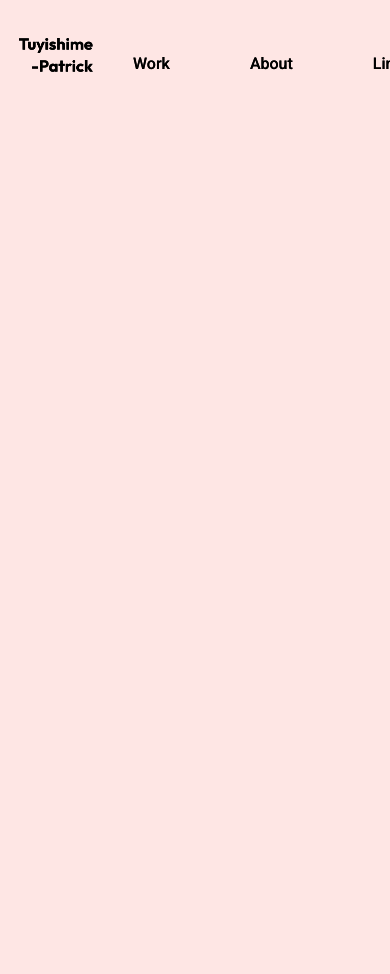
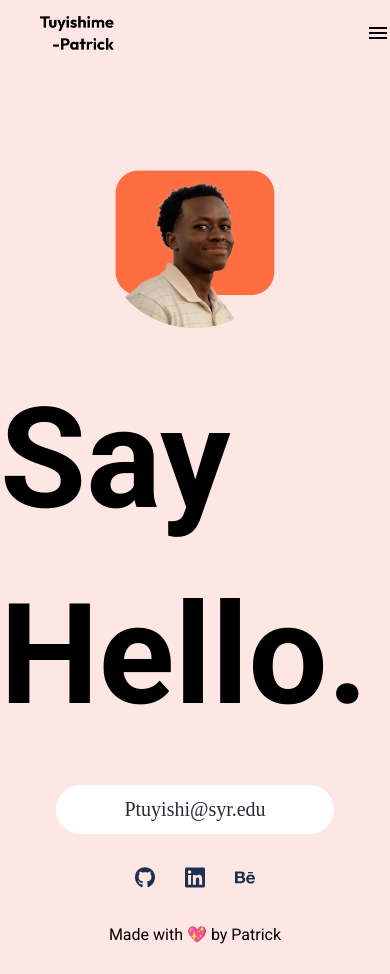
Before and after one commit to ptuyishi-su/patrick-react-portfolio, a React (Create React App) app: page /Work in a window 390 px wide. Before the commit the page ends 844 px from the top, so only its background shows below. Built offline with nearby package versions, Linux system fonts and the light colour scheme.

Commit message:
responsive nav and hambuger menu

```diff
--- a/src/App.css
+++ b/src/App.css
@@ -101,6 +101,7 @@ h3 {
     display: inline-block;
     position: absolute;
     padding: 0 0 0 550px;
+    z-index: 0;
 
 }
 /* Hero Headline starts */
@@ -148,58 +149,88 @@ h3 {
 
 /* Nav bar style starts */
 
-.navbar--box {
-    padding: 38px 19px;
+
+.navbar{
+    margin: 0;
+    padding: 0;
+    position: fixed;
+    top: 0;
+    left: 0;
+    width: 100%;
 }
-.navbar--section {
-    position: fixed;
+
+nav ul {
+    list-style-type:none;
+    display: flex;
+    justify-content: flex-end;
+    align-items: center;
+    cursor: default;
 }
-.navbar--content{
+nav a {
+    height: 100%;
+    text-decoration: none;
     display: flex;
-    flex-direction: row;
-    align-items: flex-start;
-    justify-content: space-between;
-    justify-content: space-between;
-    position: fixed;
-    left: 0;
-    right: 0;
-    padding: 0px 19px;
+    align-items: center;
+    color: black;
+transition: all ease 1.1s;}
+/* nav a:hover {
+    scale: 1.3;
+} */
+nav li:first-child {
+    margin-right: auto;
 }
-.navbar--logo img{
+.nav--logo img{
     width: 74px;
     height: auto;
     cursor: pointer;
 }
-.navbar--buttons > ul {
-    list-style: none;
+
+.sidebar{
+    position: fixed;
+    top: 0;
+    right: 0;
+    height: 100vh;
+    width: 550px;
+    z-index: 999;
+    margin-top: 0;
+    background: rgba(255, 255, 255, 0.477);
+    backdrop-filter: blur(8px);
+    box-shadow: -10px 0 10px rgb(0, 0, 0, 0.1);
+    display: none;
+    flex-direction: column;
+    align-items: flex-start;
+    justify-content: flex-start;
+    font-size: 60px;
+}
+.menu-close{
+    display: none;
+}
+.nav--buttons {
     display: flex;
-    align-items: flex-start;
-    gap: 80px;
-   }
-.navbar--buttons > ul > li > a {
+    gap: 60px;
+    padding: 0 30px;
+}
+nav a {
     text-decoration: none;
     color: inherit;
     font-weight: 500;
     font-size: 1rem;
 }
-.menu--open img{
-    width: 20px;
-    height: auto;
-    cursor: pointer;
-    padding: 0 19px;
+@media (max-width:1090px){
+    .nav--button {
+        display: none;
+    }
+    .menu-close {
+        display: block;
+    }
+
 }
-.menu--open {
-    position: relative;
-    width: 48px; /* Adjust the size of the circle */
-    height: 48px; /* Adjust the size of the circle */
-    border: 2px solid black; /* Border color for the circle */
-    border-radius: 50%; /* Creates a circle */
-    display: flex;
-    justify-content: center;
-    align-items: center;
-    display: none;
+@media (max-width:490px){
+    .sidebar {
+        width: 100%;
+        height: 100%;
+    }
 }
-
 /* NavBar style ends */
 
 /* My Portfolio starts */
@@ -232,8 +263,6 @@ h3 {
     border-radius: 20px;
     transition:  1s;
 
-
-
 }
 
 
@@ -247,6 +276,7 @@ h3 {
     position: relative;
     margin-top: 74px;
     box-shadow: 0 10px 50px rgba(14, 17, 44, .07);
+    z-index: 1;
 }
 .project--section--title{
     padding: 54px 18px;
@@ -269,7 +299,9 @@ h3 {
     padding: 70px 0 30px 0;
 }
 
-
+.footer-hero {
+    top: 1;
+}
 .footer--content img{
     width: 160px;
     height: auto;
--- a/src/Pages/Home/Homescreen/About.jsx
+++ b/src/Pages/Home/Homescreen/About.jsx
@@ -6,7 +6,6 @@ import AboutMe from '../AboutMe';
 export default function About() {
     return (
         <>
-            <NavBar />
             <AboutMe />
             <Footer />
         </>
--- a/src/Pages/Home/Homescreen/ContactPage.jsx
+++ b/src/Pages/Home/Homescreen/ContactPage.jsx
@@ -5,8 +5,8 @@ import Footer from '../Footer';
 export default function ContactPage() {
     return (
         <>
-            <NavBar />
             <h1>Contact Me</h1>
+            <Footer />
 
         </>
     );
--- a/src/Pages/Home/Homescreen/Work.jsx
+++ b/src/Pages/Home/Homescreen/Work.jsx
@@ -5,7 +5,7 @@ import Footer from '../Footer';
 export default function Work() {
     return (
         <>
-            <NavBar />
+            <Footer />
 
         </>
     );
--- a/src/Pages/Home/Homescreen/index.jsx
+++ b/src/Pages/Home/Homescreen/index.jsx
@@ -7,7 +7,6 @@ import Footer from '../Footer';
 export default function Home() {
     return (
         <>
-            <NavBar />
             <HeroSection />
             <MyPortfolio />
             <Footer />
--- a/src/Pages/Home/NavBar.jsx
+++ b/src/Pages/Home/NavBar.jsx
@@ -3,55 +3,39 @@ import { useState, useEffect } from "react";
 
 
 export default function NavBar () {
-    const [ShowNav, setShowNav]= useState (false)
+    function showSidebar() {
+        const sidebar=document.querySelector('.sidebar')
+        sidebar.style.display= 'flex'
+    }
+    function hideSidebar (){
+        const sidebar=document.querySelector('.sidebar')
+        sidebar.style.display='none'
+    }
+    return (
 
-    const handleShowNav=()=>{
-        setShowNav (!setShowNav)
-    }
-
-
-
-    return (
-        <div className="navbar--section">
-            <div className="navbar--box">
-                <div className="navbar--content">
-                    <div className="navbar--logo">
-                        <Link to="/Home">
-                            <img src="/img/logo.png" alt="logo image"/>
-                        </Link>
-                    </div>
-                    <div className="navbar--buttons">
-                        <ul>
-                            <li className="navbar--work">
-                                <Link to="/Work">
-                                    Work
-                                </Link>
-                            </li>
-                            <li className="navbar--about">
-                                <Link to="/About">
-                                    About
-                                </Link>
-                            </li>
-                            <li className="navbar--contact">
-                                <a href="https://www.linkedin.com/in/patricktuyishime/"  target="_blank" rel="noopener noreferrer">
-                                    LinkedIn
-                                </a>
-                            </li>
-                            <li className="navbar--resume">
-                            <a href="https://drive.google.com/file/d/10XtCkx2VAVkGFr7j0cMw3ssE7L5Xxa0y/view" target="_blank" rel="noopener noreferrer">
-                            Resume
-                            </a>
-                            </li>
-                        </ul>
-                        <div className="menu--open">
-                        <Link to="/Home">
-                            <img src="/img/menu-open.png" alt=""/>
-                        </Link>
-                    </div>
-
-                    </div>
+        <nav className="navbar">
+            <ul className="sidebar">
+                <li ><a href=""><img src="img/close-x.svg" alt="close menu icon" /></a></li>
+                <li> <a href="/work">Work</a></li>
+                <li> <a href="/About">About</a></li>
+                <li> <a href="#">LinkedIn</a></li>
+                <li> <a href="#">Resume</a></li>
+            </ul>
+            <ul>
+                <li className="nav--logo"> <a href="/Home"><img src="img/logo.png" alt="site logo" /></a></li>
+                <div className="nav--buttons">
+                <li className="nav--button"> <a href="/work">Work</a></li>
+                <li className="nav--button"> <a href="/About">About</a></li>
+                <li className="nav--button"> <a href="">LinkedIn</a></li>
+                <li className="nav--button"> <a href="">Resume</a></li>
                 </div>
-            </div>
-        </div>
+                <li
+                    onClick={showSidebar}               className="menu-close">
+                        <a href="#">
+                            <img src="img/menu-bars.svg" alt="menu icon" />
+                        </a>
+                </li>
+            </ul>
+        </nav>
     )
 }
```
Also changed, not shown: public/img/close-x.svg (added), public/img/menu-bars.svg (added).
